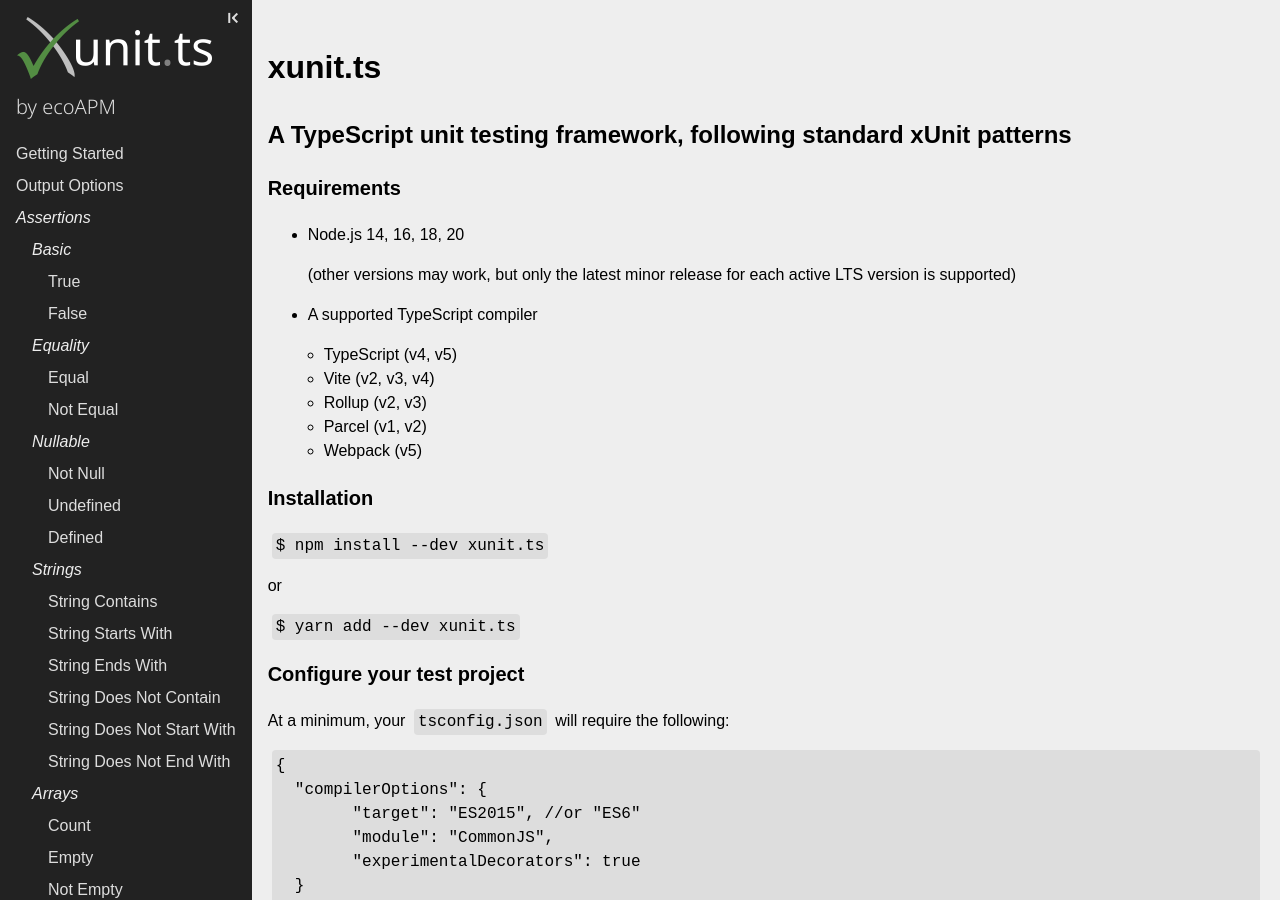
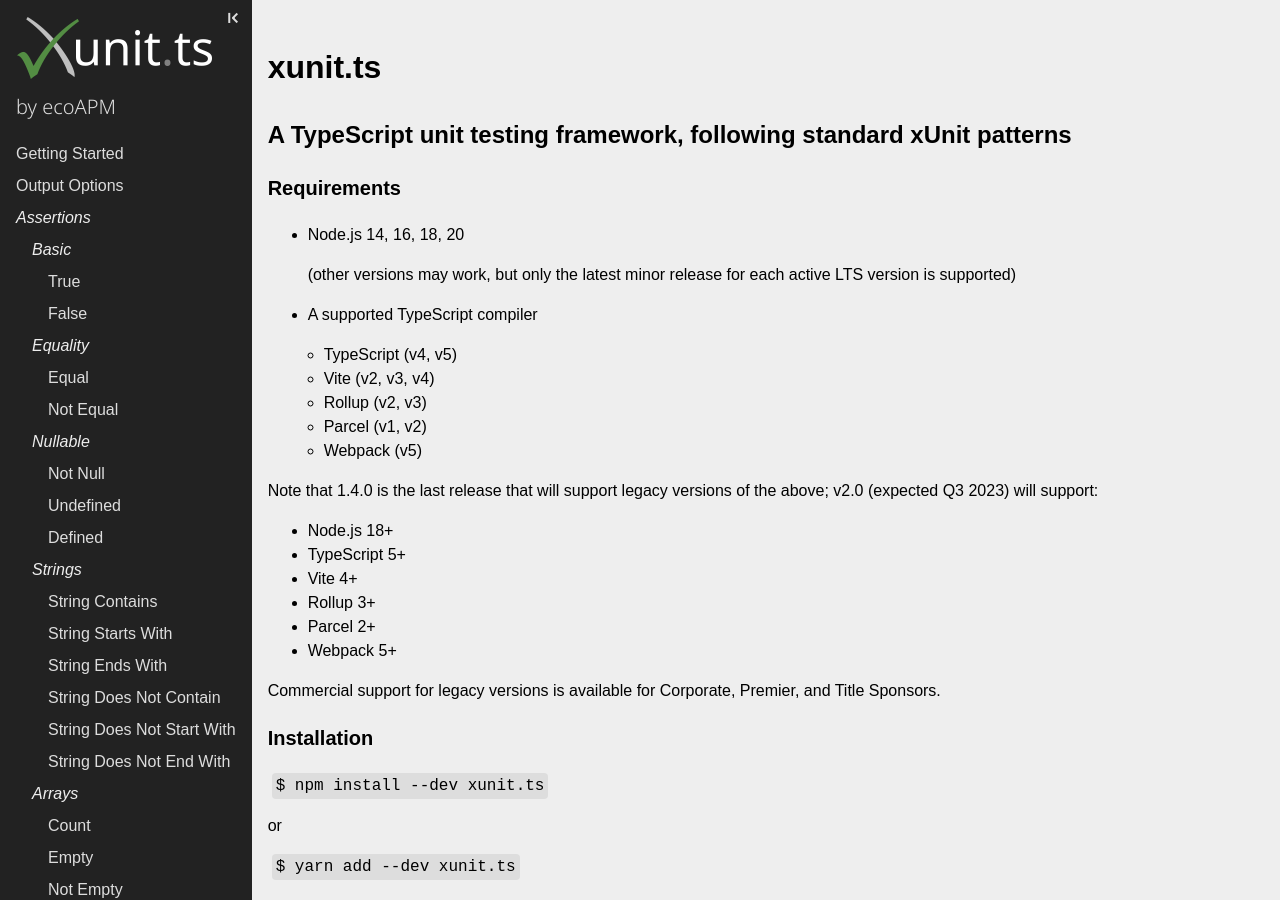
Before and after one commit to ecoAPM/xunit.ts, a Jekyll site: the page built from docs/index.md, in a window 1280 px wide and 900 px high. Built offline with Jekyll 4.4.1, drawn with Linux system fonts in a browser that asks for light colours; our own code applies the rules of GitHub Pages for plain Markdown files.

Commit message:
Initial v2 commit

````diff
--- a/core/package.json
+++ b/core/package.json
@@ -1,6 +1,6 @@
 {
 	"name": "xunit.ts",
-	"version": "1.4.0",
+	"version": "2.0.0",
 	"description": "A unit testing framework for TypeScript, following standard xUnit patterns",
 	"main": "dist/xunit.js",
 	"author": "ecoAPM LLC",
@@ -8,7 +8,7 @@
 	"bugs": "https://github.com/ecoAPM/xunit.ts/issues",
 	"license": "MIT",
 	"engines": {
-		"node": ">= 14"
+		"node": ">= 18"
 	},
 	"dependencies": {
 		"colors": "1.4.0",
--- a/docs/index.md
+++ b/docs/index.md
@@ -13,11 +13,21 @@
   (other versions may work, but only the latest minor release for each active LTS version is supported)
 
 - A supported TypeScript compiler
-	- TypeScript (v4, v5)
-	- Vite (v2, v3, v4)
-	- Rollup (v2, v3)
-	- Parcel (v1, v2)
-	- Webpack (v5)
+  - TypeScript (v4, v5)
+  - Vite (v2, v3, v4)
+  - Rollup (v2, v3)
+  - Parcel (v1, v2)
+  - Webpack (v5)
+
+Note that 1.4.0 is the last release that will support legacy versions of the above; v2.0 (expected Q3 2023) will support:
+  - Node.js 18+
+  - TypeScript 5+
+  - Vite 4+
+  - Rollup 3+
+  - Parcel 2+
+  - Webpack 5+
+
+Commercial support for legacy versions is available for Corporate, Premier, and Title Sponsors.
 
 ### Installation
 
@@ -33,11 +43,11 @@
 
 ```json
 {
-  "compilerOptions": {
-	"target": "ES2015", //or "ES6"
-	"module": "CommonJS",
-	"experimentalDecorators": true
-  }
+	"compilerOptions": {
+		"target": "ES2015", //or "ES6"
+		"module": "CommonJS",
+		"experimentalDecorators": true
+	}
 }
 ```
 
@@ -76,9 +86,9 @@
 
 ```json
 {
-  "scripts": {
-	"test": "tsc --outDir compiled_tests_dir && xunit compiled_tests_dir"
-  }
+	"scripts": {
+		"test": "tsc --outDir compiled_tests_dir && xunit compiled_tests_dir"
+	}
 }
 ```
 
--- a/tsdoc/package.json
+++ b/tsdoc/package.json
@@ -5,7 +5,7 @@
 	"license": "MIT",
 	"private": true,
 	"engines": {
-		"node": ">= 14"
+		"node": ">= 18"
 	},
 	"devDependencies": {
 		"@microsoft/tsdoc": "0.14.2",
````
Also changed, not shown: compiler-tests/package.json (+3 -14 lines), compiler-tests/rollup2.config.js (deleted, +0 -18 lines), .github/workflows/CI.yml, .github/workflows/npm.yml, README.md, 1 other file.
